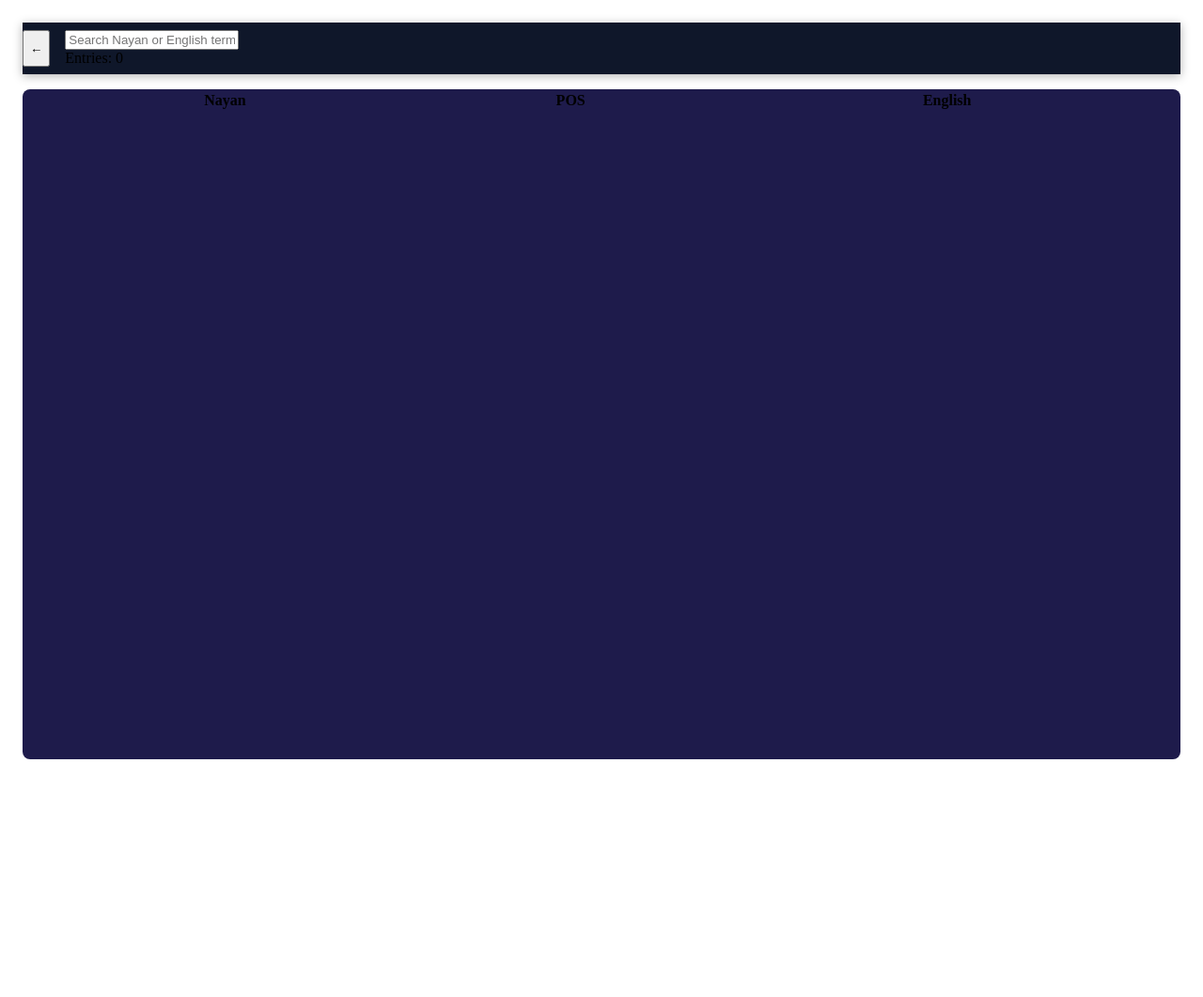
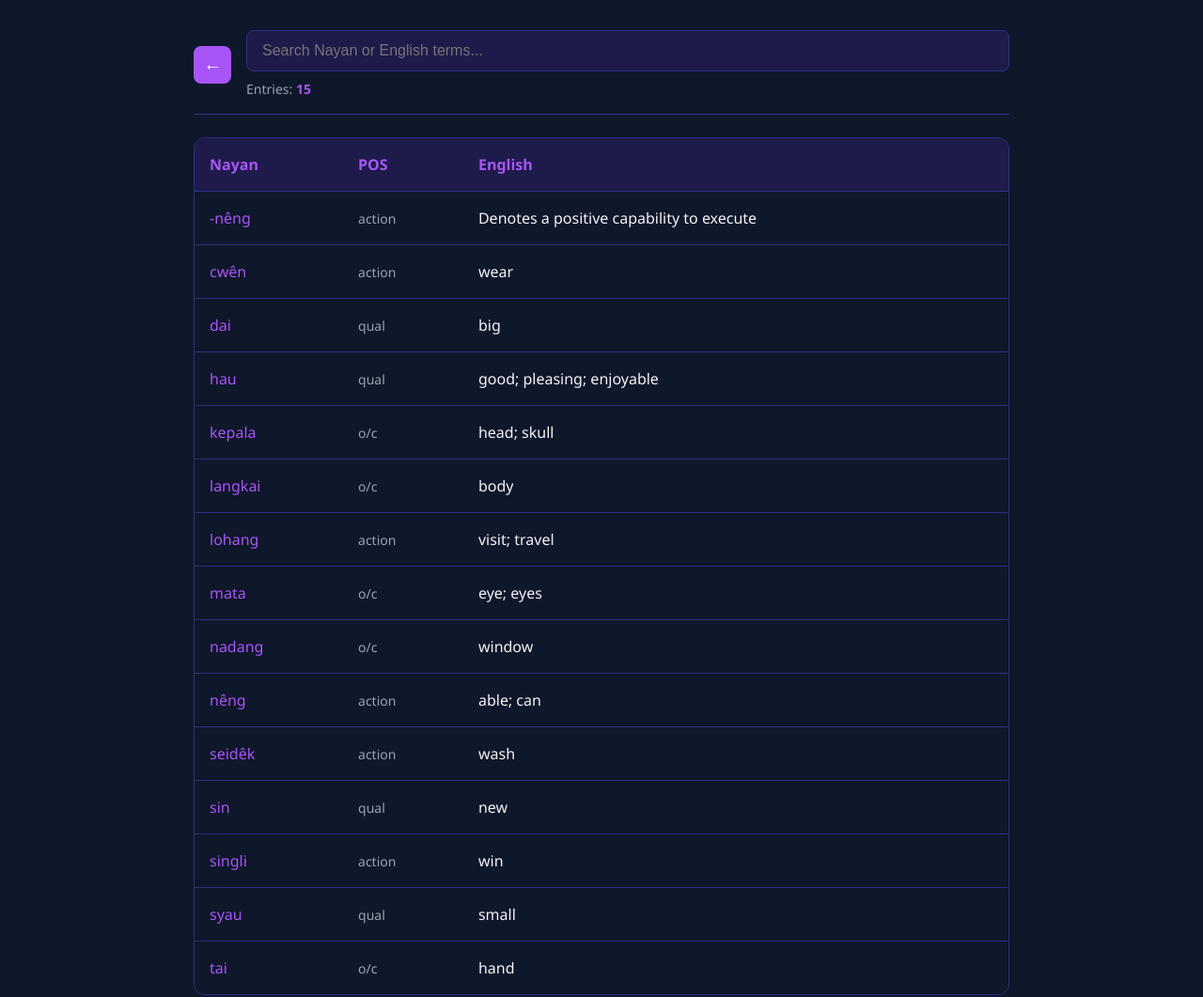
Before and after one commit to semrigpa/semrigpa.github.io, a plain HTML site: page nayan.html in a window 1280 px wide. Shown: the whole page at 94% size. Before the commit the page ends 848 px from the top, so only its background shows below. Drawn offline with Linux system fonts and the light colour scheme.

Commit message:
Update nayan.html

```diff
--- a/nayan.html
+++ b/nayan.html
@@ -2,71 +2,158 @@
 <html lang="en">
 <head>
     <meta charset="UTF-8">
-    <meta name="viewport" content="width=device-width, initial-scale=1.0, maximum-scale=5.0">
+    <meta name="viewport" content="width=device-width, initial-scale=1.0">
     <title>Nayan Dictionary</title>
     <style>
-        /* Updated color scheme and spacing */
         :root {
-            --primary: #8b5cf6;
-            --primary-dark: #7c3aed;
+            --primary: #a855f7;
+            --primary-dark: #9333ea;
             --background: #0f172a;
             --surface: #1e1b4b;
-            --border: #3b3552;
-            --text: #f8fafc;
-            --text-secondary: #94a3b8;
+            --border: #312e81;
+            --text: #f3f4f6;
+            --text-secondary: #9ca3af;
+        }
+
+        * {
+            margin: 0;
+            padding: 0;
+            box-sizing: border-box;
+        }
+
+        body {
+            font-family: 'Segoe UI', system-ui, -apple-system, sans-serif;
+            background-color: var(--background);
+            color: var(--text);
+            line-height: 1.5;
         }
 
         .container {
-            max-width: 100%;
-            height: 100vh;
+            max-width: 900px;
             margin: 0 auto;
             padding: 1rem;
             display: flex;
             flex-direction: column;
-            gap: 1rem;
+            gap: 1.5rem;
         }
 
         .header {
-            display: grid;
-            grid-template-columns: auto 1fr;
+            display: flex;
+            align-items: center;
             gap: 1rem;
-            padding: 0.5rem 0;
+            padding: 1rem 0;
             position: sticky;
             top: 0;
-            background: var(--background);
-            z-index: 100;
-            box-shadow: 0 2px 10px rgba(0,0,0,0.3);
+            background-color: var(--background);
+            z-index: 10;
+            border-bottom: 1px solid var(--border);
+        }
+
+        .back-button {
+            background: var(--primary);
+            color: white;
+            border: none;
+            border-radius: 0.5rem;
+            width: 2.5rem;
+            height: 2.5rem;
+            display: flex;
+            align-items: center;
+            justify-content: center;
+            cursor: pointer;
+            font-size: 1.2rem;
+            transition: background-color 0.2s;
+        }
+
+        .back-button:hover {
+            background: var(--primary-dark);
+        }
+
+        .search-container {
+            flex-grow: 1;
+        }
+
+        input {
+            width: 100%;
+            padding: 0.75rem 1rem;
+            border: 1px solid var(--border);
+            border-radius: 0.5rem;
+            background-color: var(--surface);
+            color: var(--text);
+            font-size: 1rem;
+            transition: border-color 0.2s;
+        }
+
+        input:focus {
+            outline: none;
+            border-color: var(--primary);
+        }
+
+        .results-counter {
+            color: var(--text-secondary);
+            font-size: 0.875rem;
+            margin-top: 0.5rem;
+        }
+
+        .results-number {
+            color: var(--primary);
+            font-weight: 600;
         }
 
         .dictionary-table {
-            flex-grow: 1;
-            overflow-y: auto;
-            border-radius: 0.5rem;
-            background: var(--surface);
+            width: 100%;
+            border-collapse: separate;
+            border-spacing: 0;
+            border-radius: 0.75rem;
+            overflow: hidden;
+            border: 1px solid var(--border);
+            background-color: var(--surface);
         }
 
-        @media (max-width: 768px) {
+        .dictionary-table th {
+            background-color: var(--surface);
+            color: var(--primary);
+            font-weight: 600;
+            text-align: left;
+            padding: 1rem;
+            border-bottom: 1px solid var(--border);
+        }
+
+        .dictionary-table td {
+            padding: 1rem;
+            border-bottom: 1px solid var(--border);
+            background-color: var(--background);
+        }
+
+        .dictionary-table tr:last-child td {
+            border-bottom: none;
+        }
+
+        .lang-text {
+            color: var(--primary);
+        }
+
+        .pos-tag {
+            font-size: 0.875rem;
+            color: var(--text-secondary);
+        }
+
+        @media (max-width: 640px) {
             .container {
-                padding: 0.75rem;
-                height: auto;
-                min-height: 100vh;
+                padding: 0.5rem;
+            }
+
+            .header {
+                padding: 0.5rem 0;
             }
 
             .dictionary-table th,
             .dictionary-table td {
                 padding: 0.75rem;
-                font-size: 0.9rem;
-            }
-
-            .back-button {
-                width: 2.25rem;
-                height: 2.25rem;
             }
         }
     </style>
 </head>
 <body>
-    <!-- Changed all instances of "Nanji" to "Nayan" -->
     <div class="container">
         <div class="header">
             <button class="back-button" onclick="history.back()">←</button>
@@ -88,24 +175,79 @@
             </thead>
             <tbody id="resultsBody"></tbody>
         </table>
-        <div class="loader" id="loader"></div>
     </div>
 
     <script>
-        // Updated localStorage keys to "nayanData"
+        const searchInput = document.getElementById('searchInput');
+        const resultsBody = document.getElementById('resultsBody');
+        const searchResultsElement = document.getElementById('searchResults');
+        let data = [];
+
+        const parseData = (csv) => {
+            const lines = csv.trim().split('\n');
+            const entries = lines.map(line => {
+                const [lang, pos, eng] = line.split(',').map(val => val.trim());
+                return { lang, pos, eng };
+            });
+            return entries.sort((a, b) => a.lang.localeCompare(b.lang));
+        };
+
         const loadCSV = async () => {
             try {
-                const cachedData = localStorage.getItem('nayanData');
-                const cachedTime = localStorage.getItem('nayanTimestamp');
+                const response = await fetch('dictionary.csv');
+                if (!response.ok) throw new Error('Failed to load Dictionary');
+                const csvText = await response.text();
+                data = parseData(csvText);
+                displayResults(data);
+            } catch (error) {
+                console.error('Error loading Dictionary File:', error);
+                resultsBody.innerHTML = `
+                    <tr>
+                        <td colspan="3" style="text-align: center; padding: 2rem; color: var(--text-secondary);">
+                            Failed to load dictionary
+                        </td>
+                    </tr>`;
+            }
+        };
 
-                if (cachedData && Date.now() - cachedTime < 86400000) {
-                    data = JSON.parse(cachedData);
-                    displayResults(data);
-                    return;
-                }
-                // ... rest of script remains same with "nanji" changed to "nayan"
+        const searchDictionary = (query) => {
+            query = query.toLowerCase();
+            const results = data.filter(item =>
+                item.eng.toLowerCase().includes(query) ||
+                item.lang.toLowerCase().includes(query)
+            );
+            return results;
+        };
+
+        const displayResults = (results) => {
+            if (results.length === 0) {
+                resultsBody.innerHTML = `
+                    <tr>
+                        <td colspan="3" style="text-align: center; padding: 2rem; color: var(--text-secondary);">
+                            No matching results found
+                        </td>
+                    </tr>`;
+                searchResultsElement.textContent = '0';
+                return;
             }
-        }
+
+            resultsBody.innerHTML = results.map(item => `
+                <tr>
+                    <td class="lang-text">${item.lang}</td>
+                    <td class="pos-tag">${item.pos}</td>
+                    <td>${item.eng}</td>
+                </tr>
+            `).join('');
+            searchResultsElement.textContent = results.length;
+        };
+
+        searchInput.addEventListener('input', (e) => {
+            const query = e.target.value;
+            const results = searchDictionary(query);
+            displayResults(results);
+        });
+
+        loadCSV();
     </script>
 </body>
 </html>
```
